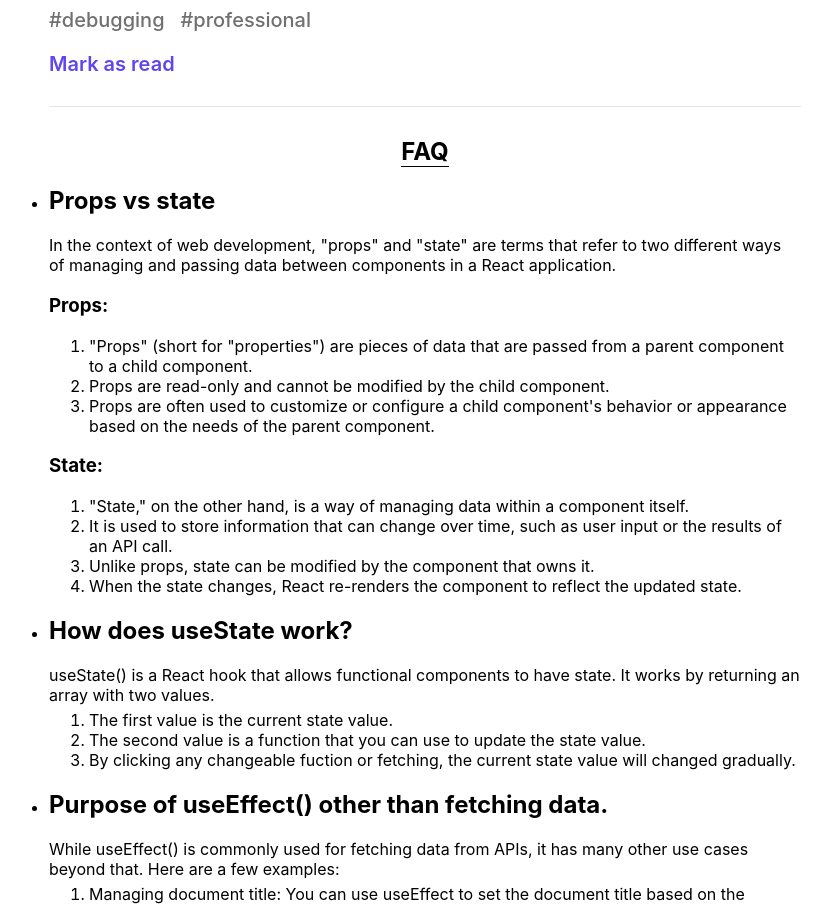
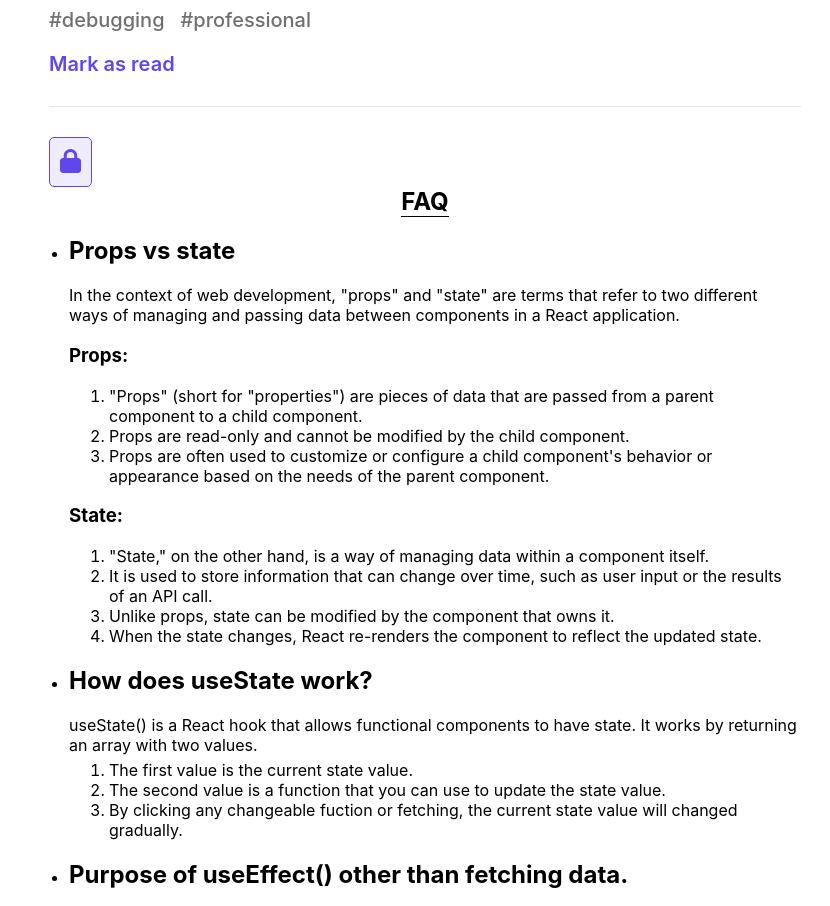
Before and after one commit to sikderfahad/knowledge-cafe-ass-8, a React (Create React App) app: page / in a window 1280 px wide. Shown: the part 3880-4786 px from the top of the page, without its empty margins (15-845 px from the left). Built offline with nearby package versions, Linux system fonts and the light colour scheme.

Commit message:
Wow my project is Done!

```diff
--- /dev/null
+++ b/src/components/QnA/HandledQnA.js
@@ -0,0 +1,13 @@
+const hidQnA = () => {
+  document.querySelector(".faq-list").classList.add("hidden");
+  document.getElementById("btnLock").classList.add("hidden");
+  document.getElementById("btnLockOpen").classList.remove("hidden");
+};
+
+const showQnA = () => {
+  document.querySelector(".faq-list").classList.remove("hidden");
+  document.getElementById("btnLock").classList.remove("hidden");
+  document.getElementById("btnLockOpen").classList.add("hidden");
+};
+
+export { hidQnA, showQnA };
--- a/src/components/QnA/QnA.css
+++ b/src/components/QnA/QnA.css
@@ -6,5 +6,26 @@
 }
 
 .faq-list {
-    padding: 0;
+    padding-left: 20px;
+    transition: 1s ease-in;
 }
+#btnLock, #btnLockOpen {
+    font-size: 24px;
+    padding: 10px;
+    border-radius: 5px;
+    background: #6047EC1A;
+    color: #6047EC;
+    border: 1px solid #6047EC;
+}
+.btnFaQ {
+    transition: .2s ease-in;
+}
+.btnFaQ:focus {
+    transform: rotate(360deg);
+}
+.btnFaQ:hover {
+    transform: scale(1.1);
+}
+.hidden {
+    display: none;
+}
--- a/src/components/QnA/QnA.jsx
+++ b/src/components/QnA/QnA.jsx
@@ -1,12 +1,26 @@
 import React from 'react';
 import './QnA.css'
+import { FontAwesomeIcon } from '@fortawesome/react-fontawesome';
+import { faLock, faLockOpen } from '@fortawesome/free-solid-svg-icons';
+import { hidQnA, showQnA } from './HandledQnA';
 
 const QnA = () => {
+
+
     return (
         <div className='faq-container'>
+
+            <button title='Click to hide FAQ' onClick={hidQnA} id='btnLock' className='btnFaQ'>
+                <FontAwesomeIcon icon={faLock}></FontAwesomeIcon>
+            </button>
+            <a href="#first-element">
+                <button title='Click to show FAQ' onClick={showQnA} id='btnLockOpen' className='btnFaQ hidden'>
+                    <FontAwesomeIcon icon={faLockOpen} />
+                </button>
+            </a>
             <h1>FAQ</h1>
             <ul className='faq-list'>
-                <li>
+                <li  id='first-element'>
                     <div>
                         <h2>Props vs state</h2>
                         <p>In the context of web development, "props" and "state" are terms that refer to two different ways of managing and passing data between components in a React application.</p>
```
